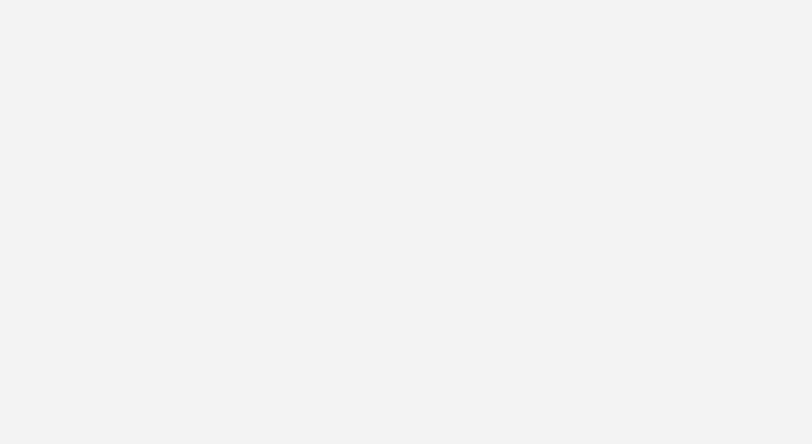
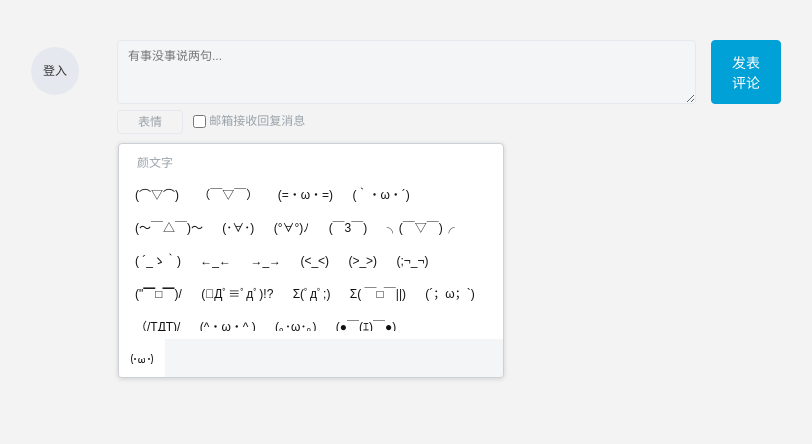
Before and after one commit to gaga-change/blog-html, a website: page page/comment.html in a window 1280 px wide. Shown: the whole page, without its empty margins (39-851 px from the left). Drawn offline with nearby package versions, Linux system fonts and the light colour scheme; files that its build step writes are made by us from their sources.

Commit message:
评论组件样式编写

```diff
--- /dev/null
+++ b/less/comment.less
@@ -0,0 +1,201 @@
+// 评论样式
+@bg-color: #e5e9ef;
+.page-comment {
+    width: 100%;
+    font: 12px 'Helvetica Neue', Helvetica, Arial, 'Microsoft Yahei', 'Hiragino Sans GB', 'Heiti SC', 'WenQuanYi Micro Hei', sans-serif;
+    &.login {
+        .component {
+            .head {
+                img {
+                    display: block;
+                    width: 48px;
+                    height: 48px;
+                }
+                .default {
+                    display: none;
+                }
+            }
+        }
+    }
+    .component { // 评论组件
+        .clearfix();
+        position: relative; // 左侧头像
+        .head {
+            position: absolute;
+            left: 0;
+            top: 0;
+            padding-top: 7px;
+            img {
+                display: none;
+            }
+            .default,
+            img {
+                width: 48px;
+                height: 48px;
+                border-radius: 24px;
+                cursor: pointer
+            }
+            .default {
+                background-color: @bg-color;
+                line-height: 48px;
+                text-align: center;
+            }
+        } // 右侧评论集成
+        .right {
+            padding-left: 48px + 38px; // 图片宽度 + 右侧补丁
+            padding-right: 70px + 15px; // 提交按钮宽度 + 补丁
+            // 文本框 & 提交按钮
+            .send {
+                // 文本框
+                textarea {
+                    display: block;
+                    width: 100%;
+                    height: 64px;
+                    background-color: #f4f5f7;
+                    border: 1px solid #e5e9ef;
+                    overflow: auto;
+                    border-radius: 4px;
+                    color: #555;
+                    transition: 0s;
+                    padding: 5px 10px;
+                    line-height: normal;
+                    outline: none;
+                    &:hover,
+                    &:focus {
+                        background-color: #fff;
+                        border: 1px solid #00a1d6;
+                    }
+                } // 输入框
+                button {
+                    position: absolute;
+                    right: 0;
+                    top: 0;
+                    display: block;
+                    height: 64px;
+                    width: 70px;
+                    padding: 4px 15px;
+                    font-size: 14px;
+                    color: #fff;
+                    border-radius: 4px;
+                    text-align: center;
+                    cursor: pointer;
+                    background-color: #00a1d6;
+                    border: 1px solid #00a1d6;
+                    transition: .1s;
+                    user-select: none;
+                    outline: none;
+                    &:hover {
+                        background-color: #00b5e5;
+                        border-color: #00b5e5;
+                    }
+                }
+            } // 表情 & 选项框
+            .bottom {
+                .clearfix();
+                .comment-emoji {
+                    position: relative;
+                    float: left;
+                    padding: 0;
+                    width: 66px;
+                    height: 24px;
+                    color: #99a2aa;
+                    border: 1px solid #e5e9ef;
+                    border-radius: 4px;
+                    position: relative;
+                    z-index: 101;
+                    font-size: 12px;
+                    text-align: center;
+                    line-height: 23px;
+                    margin-top: 6px;
+                    cursor: pointer;
+                    &:hover {
+                        color: #6d757a;
+                    }
+                }
+                .is-send-email {
+                    display: block;
+                    float: left;
+                    height: 24px;
+                    line-height: 23px;
+                    margin-top: 6px;
+                    margin-left: 10px;
+                    color: #99a2aa;
+                    cursor: pointer;
+                    &:hover {
+                        color: #6d757a;
+                    }
+                    input {
+                        display: inline-block;
+                        vertical-align: middle;
+                    }
+                }
+            }
+        }
+    }
+}
+
+.emoji-box { // emoji-box
+    display: block;
+    position: absolute;
+    font-size: 12px;
+    font-family: Microsoft YaHei,Arial,Helvetica,sans-serif;
+    color: #222;
+    overflow: visible;
+    background: #fff;
+    border: 1px solid #ccd0d7;
+    box-shadow: 0 1px 5px 0 rgba(0,0,0,.14);
+    margin-top: 7px;
+    margin-bottom: 10px;
+    border-radius: 4px;
+    width: 386px;
+    position: absolute;
+    top: 25px;
+    z-index: 103;
+    .emoji-title {
+        margin: 8px 18px 0;
+        color: #99a2aa;
+        text-align: left;
+    }
+    .emoji-wrap {
+        margin: 4px 8px 8px;
+        height: 152px;
+        overflow: auto;
+        text-align: left;
+        .emoji-text {
+            color: #111;
+            border-radius: 4px;
+            transition: .2s;
+            display: inline-block;
+            padding: 3px 5px;
+            margin: 2px 3px;
+            outline: 0;
+            text-decoration: none;
+            cursor: pointer;
+        }
+    }
+    .emoji-tabs {
+        position: relative;
+        height: 38px;
+        overflow: hidden;
+        background-color: #f4f5f7;
+        border-radius: 0 0 4px 4px;
+        .emoji-container {
+            width: 322px;
+            overflow: hidden;
+            .emoji-tab-wrap {
+                width: 46px;
+                left: 0px;
+                .tab-link {
+                    float: left;
+                    padding: 8px 12px;
+                    width: 46px;
+                    height: 38px;
+                    &.on {
+                        background-color: #fff;
+                    }
+                }
+            }
+        }
+    }
+
+}
--- a/less/main.less
+++ b/less/main.less
@@ -33,6 +33,7 @@
 @import "detail"; // 主页-详情样式
 @import "ohter"; // 关于我&留言
 @import "footer"; // 页脚
+@import "comment"; // 评论
 
 @media (min-width: @screen-sm-min) {
 }
--- a/page/comment.html
+++ b/page/comment.html
@@ -13,12 +13,105 @@
 <body>
   <div class="container">
     <div class="row clearfix">
-      <div class="col-md-8 column">
+      <div class="col-md-8 column" style=" padding-top:40px;">
+        <!-- 评论 -->
+        <div class="page-comment">
+          <!-- 输入框全套 -->
+          <div class="component">
+            <!-- 左侧头像 -->
+            <div class="head">
+              <img src="../image/001.png" alt="">
+              <div class="default">
+                <span>登入</span>
+              </div>
+            </div>
+            <!-- 右侧输入组件 -->
+            <div class="right">
+              <div class="send">
+                <!-- 文本框 -->
+                <textarea placeholder="有事没事说两句..."></textarea>
+                <!-- 提交按钮 -->
+                <button>发表评论</button>
+              </div>
+              <div class="bottom">
+                <!-- 显示表情按钮 -->
+                <div class="comment-emoji" id="triggerEmoji">
+                  <i class="face"></i>
+                  <span class="text">表情</span>
+                  <!-- 表情列表 -->
+                  <div class="emoji-box">
+                    <div class="emoji-title">
+                      <span>颜文字</span>
+                    </div>
+                    <div class="emoji-wrap">
+                      <a class="emoji-list emoji-text" data-emoji-text="(⌒▽⌒)">(⌒▽⌒)</a>
+                      <a class="emoji-list emoji-text" data-emoji-text="（￣▽￣）">（￣▽￣）</a>
+                      <a class="emoji-list emoji-text" data-emoji-text="(=・ω・=)">(=・ω・=)</a>
+                      <a class="emoji-list emoji-text" data-emoji-text="(｀・ω・´)">(｀・ω・´)</a>
+                      <a class="emoji-list emoji-text" data-emoji-text="(〜￣△￣)〜">(〜￣△￣)〜</a>
+                      <a class="emoji-list emoji-text" data-emoji-text="(･∀･)">(･∀･)</a>
+                      <a class="emoji-list emoji-text" data-emoji-text="(°∀°)ﾉ">(°∀°)ﾉ</a>
+                      <a class="emoji-list emoji-text" data-emoji-text="(￣3￣)">(￣3￣)</a>
+                      <a class="emoji-list emoji-text" data-emoji-text="╮(￣▽￣)╭">╮(￣▽￣)╭</a>
+                      <a class="emoji-list emoji-text" data-emoji-text="( ´_ゝ｀)">( ´_ゝ｀)</a>
+                      <a class="emoji-list emoji-text" data-emoji-text="←_←">←_←</a>
+                      <a class="emoji-list emoji-text" data-emoji-text="→_→">→_→</a>
+                      <a class="emoji-list emoji-text" data-emoji-text="(<_<)">(&lt;_&lt;)</a>
+                      <a class="emoji-list emoji-text" data-emoji-text="(>_>)">(&gt;_&gt;)</a>
+                      <a class="emoji-list emoji-text" data-emoji-text="(;¬_¬)">(;¬_¬)</a>
+                      <a class="emoji-list emoji-text" data-emoji-text="(&quot;▔□▔)/">("▔□▔)/</a>
+                      <a class="emoji-list emoji-text" data-emoji-text="(ﾟДﾟ≡ﾟдﾟ)!?">(ﾟДﾟ≡ﾟдﾟ)!?</a>
+                      <a class="emoji-list emoji-text" data-emoji-text="Σ(ﾟдﾟ;)">Σ(ﾟдﾟ;)</a>
+                      <a class="emoji-list emoji-text" data-emoji-text="Σ( ￣□￣||)">Σ( ￣□￣||)</a>
+                      <a class="emoji-list emoji-text" data-emoji-text="(´；ω；`)">(´；ω；`)</a>
+                      <a class="emoji-list emoji-text" data-emoji-text="（/TДT)/">（/TДT)/</a>
+                      <a class="emoji-list emoji-text" data-emoji-text="(^・ω・^ )">(^・ω・^ )</a>
+                      <a class="emoji-list emoji-text" data-emoji-text="(｡･ω･｡)">(｡･ω･｡)</a>
+                      <a class="emoji-list emoji-text" data-emoji-text="(●￣(ｴ)￣●)">(●￣(ｴ)￣●)</a>
+                      <a class="emoji-list emoji-text" data-emoji-text="ε=ε=(ノ≧∇≦)ノ">ε=ε=(ノ≧∇≦)ノ</a>
+                      <a class="emoji-list emoji-text" data-emoji-text="(´･_･`)">(´･_･`)</a>
+                      <a class="emoji-list emoji-text" data-emoji-text="(-_-#)">(-_-#)</a>
+                      <a class="emoji-list emoji-text" data-emoji-text="（￣へ￣）">（￣へ￣）</a>
+                      <a class="emoji-list emoji-text" data-emoji-text="(￣ε(#￣) Σ">(￣ε(#￣) Σ</a>
+                      <a class="emoji-list emoji-text" data-emoji-text="ヽ(`Д´)ﾉ">ヽ(`Д´)ﾉ</a>
+                      <a class="emoji-list emoji-text" data-emoji-text="(╯°口°)╯(┴—┴">(╯°口°)╯(┴—┴</a>
+                      <a class="emoji-list emoji-text" data-emoji-text="（#-_-)┯━┯">（#-_-)┯━┯</a>
+                      <a class="emoji-list emoji-text" data-emoji-text="_(:3」∠)_">_(:3」∠)_</a>
+                      <a class="emoji-list emoji-text" data-emoji-text="(笑)">(笑)</a>
+                      <a class="emoji-list emoji-text" data-emoji-text="(汗)">(汗)</a>
+                      <a class="emoji-list emoji-text" data-emoji-text="(泣)">(泣)</a>
+                      <a class="emoji-list emoji-text" data-emoji-text="(苦笑)">(苦笑)</a>
+                    </div>
+                    <div class="emoji-tabs">
+                      <div class="emoji-container">
+                        <div class="emoji-tab-wrap clearfix" style="width: 46px; left: 0px;">
+                          <a class="tab-link on" data-index="0">
+                            <img src="../image/emoji-tab-default.png">
+                          </a>
+                        </div>
+                      </div>
+                    </div>
+                  </div>
+                </div>
+                <!-- 是否选择邮箱接收回复信息 -->
+                <label class="is-send-email">
+                  <input type="checkbox">
+                  <span>邮箱接收回复消息</span>
+                </label>
+              </div>
+            </div>
+          </div>
+        </div>
       </div>
       <div class="col-md-4 column">
       </div>
     </div>
   </div>
 </body>
+<script>
+  $('#triggerEmoji').click(function (e) {
+
+  })
+</script>
 
 </html>
```
Also changed, not shown: image/emoji-tab-default.png (added).
